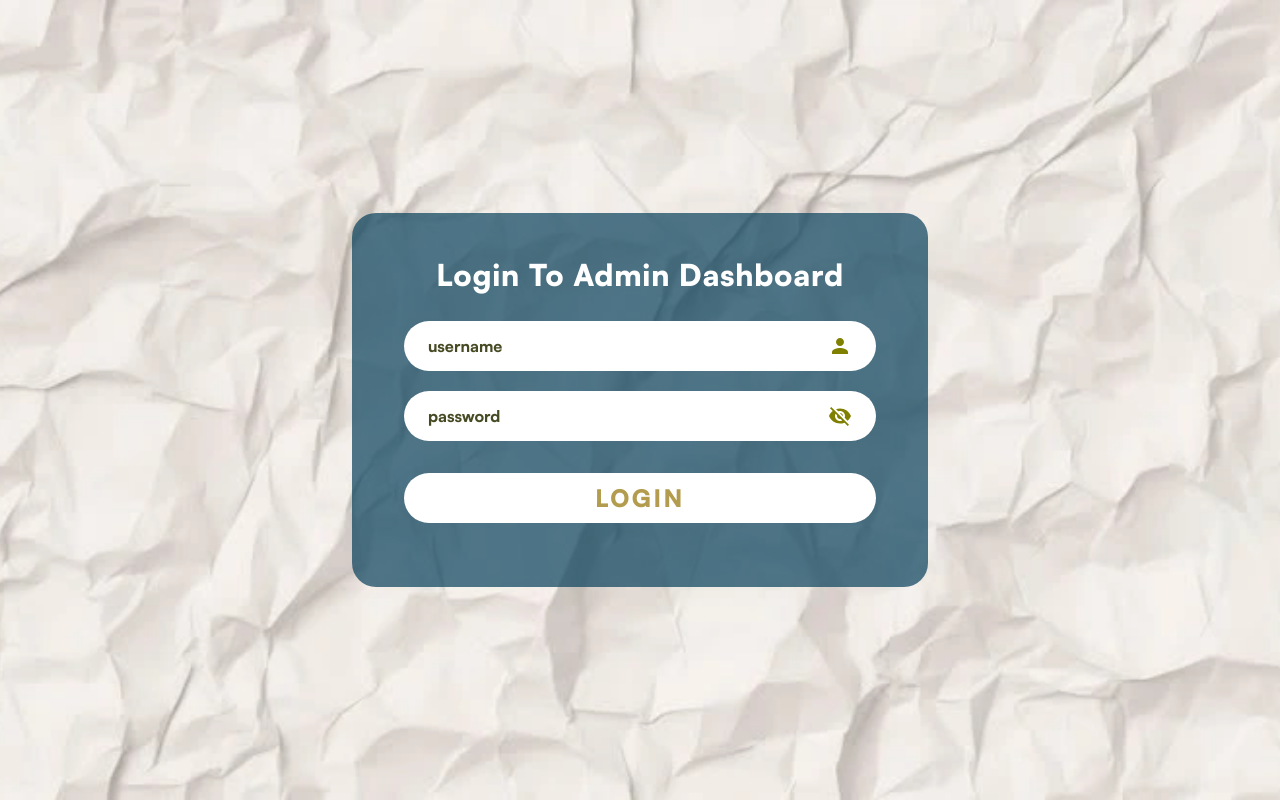
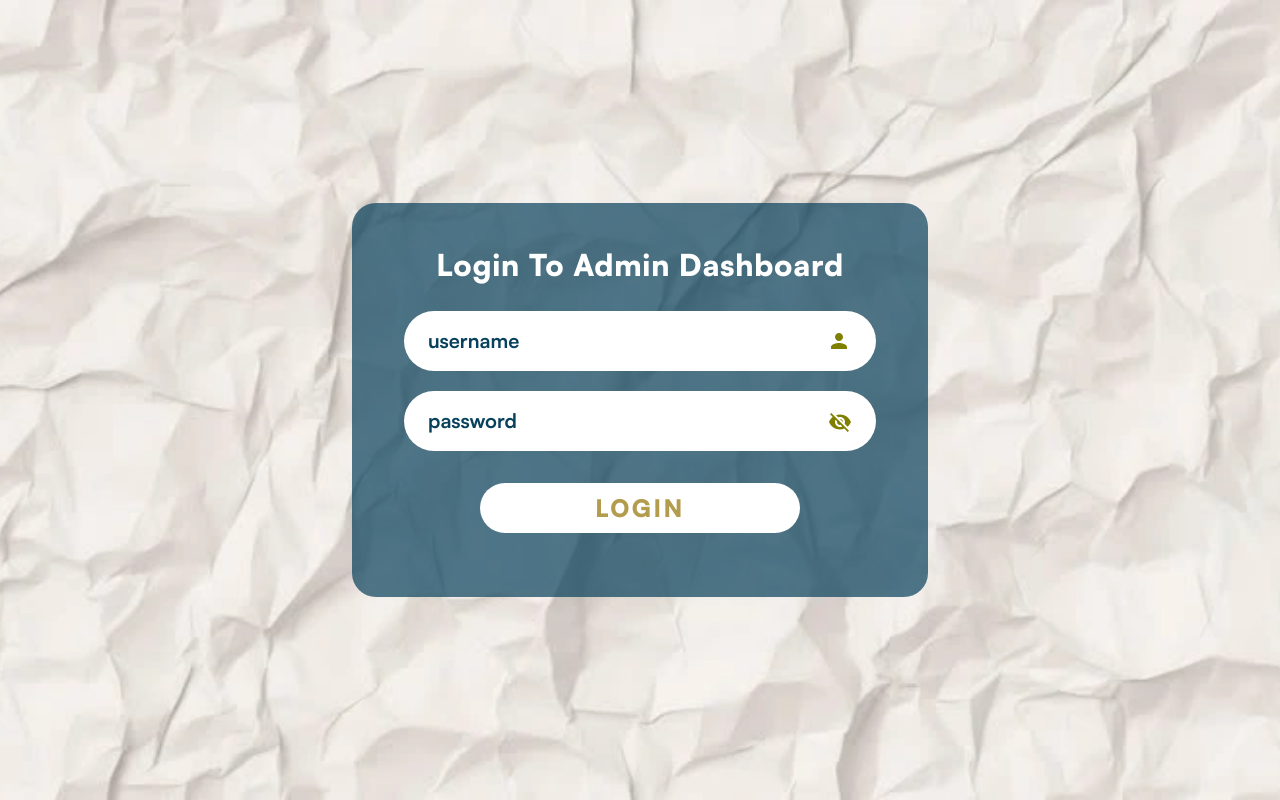
Before and after one commit to Esqi-Meazza/doorprize-pindad-client, a React (Vite) app: page /admin in a window 1280 px wide. Built offline with nearby package versions, Linux system fonts and the light colour scheme; no server answers.

Commit message:
feat: refactor Login and LandingPage components to use AppInput for improved input handling; remove unused input styles from index.css

```diff
--- /dev/null
+++ b/src/components/ui/AppInput.jsx
@@ -0,0 +1,68 @@
+const defaultInputClass =
+    "w-full bg-white border-none rounded-pill pt-4 pb-4 pl-6 pr-16.5 " +
+    "text-xl font-bold text-biru outline-none [font-family:inherit] box-border " +
+    "placeholder:text-biru " +
+    "max-md:py-2 max-md:px-4 max-md:text-sm";
+
+const defaultIconSx = {
+    position: "absolute",
+    right: 25,
+    color: "var(--color-olive)",
+    pointerEvents: "none",
+    display: "flex",
+    alignItems: "center",
+    justifyContent: "center",
+
+    "@media (max-width: 768px)": {
+        fontSize: "1.5rem !important",
+        right: 15,
+    },
+    };
+
+export default function AppInput({
+    type = "text",
+    placeholder,
+    value,
+    onChange,
+    icon,
+    startContent,
+    endContent,
+    className = "",
+    iconSx = {},
+    width = "100%",
+    style = {},
+    ...props
+}) {
+    return (
+        <div className="input-group relative flex items-center" style={{ width }}>
+            <input
+                type={type}
+                placeholder={placeholder}
+                value={value}
+                onChange={onChange}
+                className={`${defaultInputClass} ${className}`}
+                style={{
+                    width,
+                    ...style,
+                }}
+                {...props}
+            />
+
+            {startContent}
+
+            {icon && (
+                <span
+                className="absolute flex items-center justify-center"
+                style={{
+                    ...defaultIconSx,
+                    ...iconSx,
+                }}
+                >
+                {icon}
+                </span>
+            )}
+
+            {endContent}
+        </div>
+    );
+    }
--- a/src/index.css
+++ b/src/index.css
@@ -51,35 +51,6 @@
 
 /* PANITIA */
 
-@utility input-focus {
-    display:flex;
-    align-items:center;
-    background-color:white;
-    height: clamp(45px, 8vh, 50px);
-    padding: 0 24px;
-    margin-bottom:20px;
-    border-radius:50px;
-    transition: box-shadow 0.3s ease;
-
-    @variant focus-within {
-        box-shadow: inset 0px 0px 20px -1px rgba(71, 75, 36, 0.50);
-    }
-}
-
-@utility login-input {
-    border: none;
-    background: transparent;
-    outline: none;
-    width: 100%;
-    font-size: clamp(14px, 2.5vw, 16px);
-    color: var(--color-olive);
-
-    &::placeholder {
-        color: var(--color-olive);
-        font-weight: 800;
-    }
-}
-
 @utility nav-item {
     display: flex;
     align-items: center;
--- a/src/pages/admin/Login.jsx
+++ b/src/pages/admin/Login.jsx
@@ -3,6 +3,7 @@ import { useNavigate } from "react-router-dom";
 import { BACKEND_URL } from '../../config/socket.js';
 import useSnackbar from "../../hooks/useSnackbar.js";
 import AppSnackbar from "../../components/ui/AppSnackbar.jsx";
+import AppInput from "../../components/ui/AppInput.jsx";
 
 import PersonIcon from '@mui/icons-material/Person';
 import VisibilityOffIcon from '@mui/icons-material/VisibilityOff';
@@ -116,50 +117,47 @@ export default function AdminLogin() {
         <form
           onSubmit={handleLogin}
           className="p-5">
-
-          <div className="input-focus">
-            <input
+          <div>
+            <AppInput
               type="text"
               placeholder="username"
               value={username}
               onChange={(e) => setUsername(e.target.value)}
               required
-              className="login-input"/>
-            <PersonIcon sx={{color:"olive"}} />
+              icon={<PersonIcon sx={{color:"olive"}} />}
+            />
           </div>
 
-          <div
-            className="input-focus">
-            <input
+          <div className="relative my-5">
+            <AppInput
               type={showPassword ? "text" : "password"}
               placeholder="password"
               value={password}
               onChange={(e) => setPassword(e.target.value)}
               required
-              className="login-input"
-            /> <button
-                type="button"
-                onClick={() => setShowPassword(!showPassword)}
-                className="
-                  icon-button
-                  center-flex
-                  bg-none
-                  border-none
-                  cursor-pointer
-                  shrink-0
-                  p-0
-                  ml-2.5
-                ">{showPassword ?
-                  (<VisibilityIcon sx={{color:"olive"}} />) :
-                  (<VisibilityOffIcon sx={{color:"olive"}} />)}
-            </button>
+              className="pr-12"
+              endContent={
+                <button
+                  type="button"
+                  onClick={() => setShowPassword(!showPassword)}
+                  className="absolute right-6 top-1/2 -translate-y-1/2 bg-none border-none cursor-pointer p-0"
+                >
+                  {showPassword ? (
+                    <VisibilityIcon sx={{ color: "olive" }} />
+                  ) : (
+                    <VisibilityOffIcon sx={{ color: "olive" }} />
+                  )}
+                </button>
+              }
+            />
           </div>
 
+          <div className="input-group flex items-center justify-center">
           <button
             disabled={isLoading}
             className="
               login-submit-btn
-              w-full
+              w-80
               h-11 lg:h-12.5
               rounded-pill
               bg-white
@@ -175,6 +173,7 @@ export default function AdminLogin() {
             ">
             {isLoading ? "LOADING..." : "LOGIN"}
           </button>
+          </div>
 
         </form>
       </div>
--- a/src/pages/public/LandingPage.jsx
+++ b/src/pages/public/LandingPage.jsx
@@ -1,9 +1,10 @@
 import { useState, useEffect } from "react";
+import { useNavigate } from "react-router-dom";
+import { BACKEND_URL } from "../../config/socket.js";
 import Picker from "react-mobile-picker";
-import { useNavigate } from "react-router-dom";
 import AppSnackbar from "../../components/ui/AppSnackbar.jsx";
 import useSnackbar from "../../hooks/useSnackbar.js";
-import { BACKEND_URL } from "../../config/socket.js";
+import AppInput from "../../components/ui/AppInput.jsx";
 
 import Button from '@mui/material/Button';
 import Drawer from "@mui/material/Drawer";
@@ -17,27 +18,6 @@ import Diversity3Icon from '@mui/icons-material/Diversity3';
 import pindad from "../../assets/element/pindad.webp";
 import orang from "../../assets/element/orang.webp";
 import "../../SlidingAnimation.css";
-
-  const inputIconSx = {
-    position: 'absolute',
-    right: 25,
-    color: 'var(--color-olive)',
-    pointerEvents: 'none',
-    display: 'flex',
-    alignItems: 'center',
-    justifyContent: 'center',
-
-    '@media (max-width: 768px)': {
-      fontSize: '1.5rem !important',
-      right: 15,
-    },
-  };
-
-  const inputBaseClass =
-  "w-full bg-white border-none rounded-pill pt-4 pb-4 pl-6 pr-16.5" +
-  "text-xl font-bold text-biru outline-none [font-family:inherit] box-border " +
-  "placeholder:text-biru " +
-  "max-md:py-2 max-md:px-4 max-md:text-sm";
 
 const years = Array.from({ length: 100 }, (_, i) => `${2026 - i}`);
 const monthMap = {
@@ -253,9 +233,15 @@ export default function LandingPage() {
 
           <form onSubmit={handleSubmit} className="flex flex-col gap-2 md:gap-5">
 
-            <div className="input-group relative flex items-center">
-              <input type="text" placeholder="NIP" value={nip} onChange={(e) => setNip(e.target.value)} className={inputBaseClass} required />
-              <BadgeOutlinedIcon sx={inputIconSx} fontSize="large"/>
+            <div className="input-group relative flex items-center justify-center">
+              <AppInput
+                type="text"
+                placeholder="NIP"
+                value={nip}
+                onChange={(e) => setNip(e.target.value)}
+                icon={<BadgeOutlinedIcon fontSize="large" />}
+                required
+              />
             </div>
 
             <div className="input-group relative flex items-center">
@@ -322,51 +308,44 @@ export default function LandingPage() {
                 </Box>
               </Drawer>
 
-            <div className="input-group relative flex items-center" style={{ position: 'relative' }}>
-            <input
+          <div className="input-group relative flex items-center justify-center">
+            <AppInput
               type="text"
               placeholder={isAutofillLoading ? "" : "Nama (Otomatis)"}
               value={nama}
+              onChange={(e) => setNama(e.target.value)}
               required
               readOnly
-              className={inputBaseClass}
+              icon={<PersonIcon fontSize="large" />}
+              startContent={
+                isAutofillLoading && (
+                  <div className="absolute left-3.75 top-1/2 -translate-y-1/2 flex items-center gap-2.5 text-gray-500 pointer-events-none">
+                    <CircularProgress size={20} color="inherit" />
+                    <span className="text-[14px]">Mencari data...</span>
+                  </div>
+                )
+              }
             />
-
-            {isAutofillLoading && (
-              <div style={{
-                position: 'absolute', left: '15px', top: '50%', transform: 'translateY(-50%)',
-                display: 'flex', alignItems: 'center', gap: '10px', color: 'gray', pointerEvents: 'none'
-              }}>
-                <CircularProgress size={20} color="inherit" />
-                <span style={{ fontSize: '14px' }}>Mencari data...</span>
-              </div>
-            )}
-
-            <PersonIcon sx={inputIconSx} fontSize="large"/>
           </div>
 
-                    <div className="input-group relative flex items-center">
-            <input
+          <div className="input-group relative flex items-center justify-center">
+            <AppInput
               type="text"
               placeholder={isAutofillLoading ? "" : "Divisi (Otomatis)"}
               value={divisi}
+              onChange={(e) => setDivisi(e.target.value)}
               required
               readOnly
-              className={inputBaseClass}
+              icon={<Diversity3Icon fontSize="large" />}
+              startContent={
+                isAutofillLoading && (
+                  <div className="absolute left-3.75 top-1/2 -translate-y-1/2 flex items-center gap-2.5 text-gray-500 pointer-events-none">
+                    <CircularProgress size={20} color="inherit" />
+                    <span className="text-[14px]">Mencari data...</span>
+                  </div>
+                )
+              }
             />
-
-            {/* TRIK OVERLAY untuk Divisi */}
-            {isAutofillLoading && (
-              <div style={{
-                position: 'absolute', left: '15px', top: '50%', transform: 'translateY(-50%)',
-                display: 'flex', alignItems: 'center', gap: '10px', color: 'gray', pointerEvents: 'none'
-              }}>
-                <CircularProgress size={20} color="inherit" />
-                <span style={{ fontSize: '14px' }}>Mencari data...</span>
-              </div>
-            )}
-
-            <Diversity3Icon sx={inputIconSx} fontSize="large"/>
           </div>
 
             <button type="submit" className="btn-submit bg-white text-biru cursor-pointer font-extrabold rounded-pill active:scale-95 md:text-xl md:mt-2.5 p-2.5 text-md mt-1.5 hover:border-golden border-4 border-white hover:border-4 smooth-transition" disabled={isLoadingSubmit}>
```
